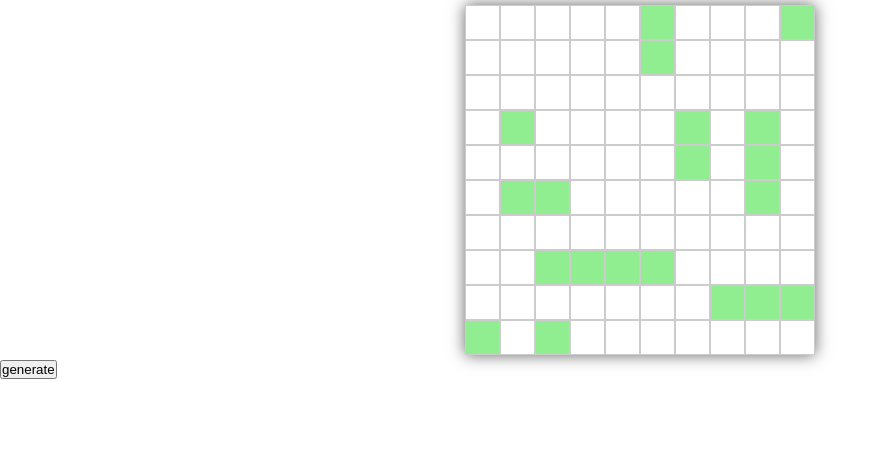
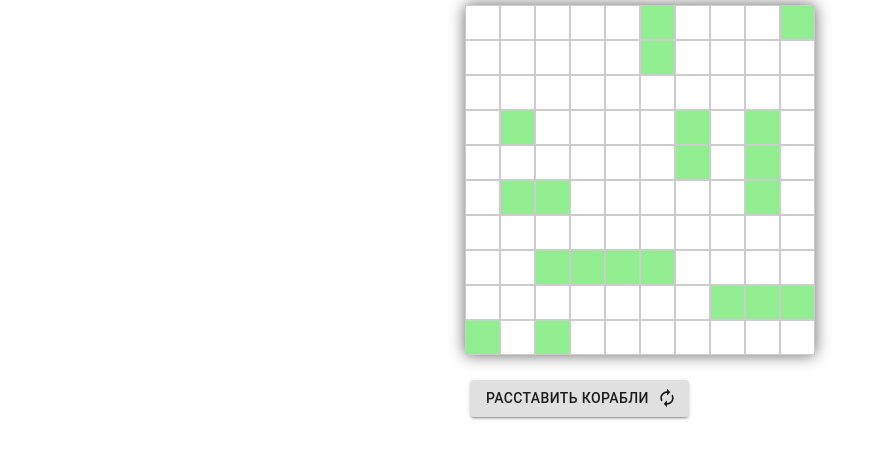
Before and after one commit to v0f/react-game, a React (Create React App) app: page / in a window 1280 px wide. Shown: the top 458 px of the page, without its empty margins (0-889 px from the left). Built offline with nearby package versions, Linux system fonts and the light colour scheme.

Commit message:
feat: style components

```diff
--- a/src/components/Game/Game.css
+++ b/src/components/Game/Game.css
@@ -1,5 +1,14 @@
+.Game {
+  width: fit-content;
+  margin: 0 auto;
+}
+
 .Game .boards {
   display: flex;
   justify-content: center;
   gap: 50px;
 }
+
+.Game .genShipsButton {
+  margin: 20px 10px;
+}
--- a/src/components/Game/Game.jsx
+++ b/src/components/Game/Game.jsx
@@ -1,4 +1,6 @@
 import React, { useState, useEffect } from 'react';
+import Button from '@material-ui/core/Button';
+import AutorenewIcon from '@material-ui/icons/Autorenew';
 import Board from '../Board/Board';
 import { getEmptyBoard, generateShips } from '../../logic';
 import './Game.css';
@@ -16,7 +18,15 @@ function Game() {
         <Board className="player1" boardState={state} />
         {/* <Board className="player2" /> */}
       </div>
-      <button type="button" onClick={handleClick}>generate</button>
+      <Button
+        className="genShipsButton"
+        variant="contained"
+        size="medium"
+        endIcon={<AutorenewIcon />}
+        onClick={handleClick}
+      >
+        расставить корабли
+      </Button>
     </div>
   );
 }
--- a/src/index.css
+++ b/src/index.css
@@ -2,10 +2,6 @@
   margin: 0;
   padding: 0;
   box-sizing: border-box;
-}
-
-html {
-  font-size: 10px;
 }
 
 body {
```
